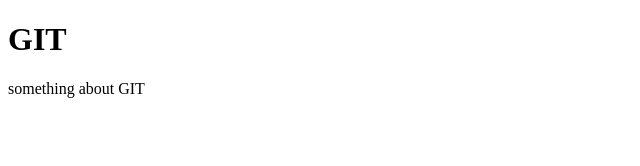
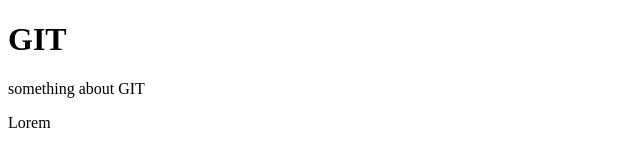
Before and after one commit to MariamGalstyan/test-project, a plain HTML site: page index.html in a window 1280 px wide. Shown: the full height of the page, 0-640 px from the left. Drawn offline with Linux system fonts and the light colour scheme.

Commit message:
Add a div

```diff
--- a/index.html
+++ b/index.html
@@ -7,6 +7,7 @@
 <body>
     <h1>GIT</h1>
     <p>something about GIT</p>
+	<div> Lorem </div>
 
 </body>
 </html>
```
Also changed, not shown: 2 other files.
